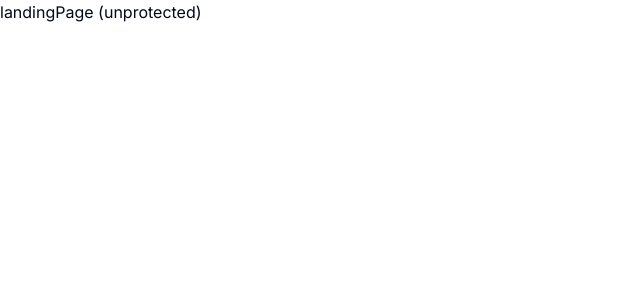
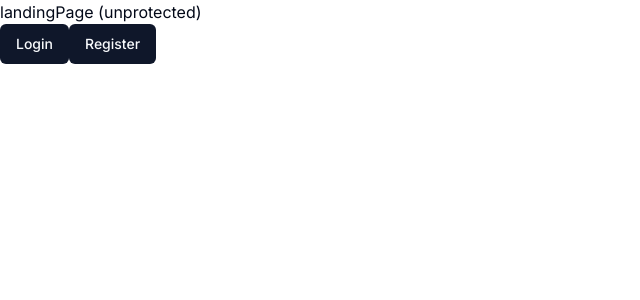
Before and after one commit to CodeZera11/AI-Image, a Next.js app: page / in a window 1280 px wide. Shown: the top 300 px of the page, without its empty margins (0-640 px from the left). Built offline with nearby package versions, Linux system fonts and the light colour scheme.

Commit message:
completed authentication through clerk

```diff
--- /dev/null
+++ b/app/(auth)/(routes)/layout.tsx
@@ -0,0 +1,15 @@
+
+
+const AuthLayout = (
+    { children }: {
+        children: React.ReactNode
+    }
+) => {
+    return (
+        <div className="flex items-center justify-center h-full">
+            {children}
+        </div>
+    )
+}
+
+export default AuthLayout
--- /dev/null
+++ b/app/(auth)/(routes)/sign-in/[[...sign-in]]/page.tsx
@@ -0,0 +1,5 @@
+import { SignIn } from "@clerk/nextjs";
+
+export default function Page() {
+  return <SignIn />;
+}
--- /dev/null
+++ b/app/(auth)/(routes)/sign-up/[[...sign-up]]/page.tsx
@@ -0,0 +1,5 @@
+import { SignUp } from "@clerk/nextjs";
+
+export default function Page() {
+  return <SignUp />;
+}
--- a/app/(dashboard)/(routes)/dashboard/page.tsx
+++ b/app/(dashboard)/(routes)/dashboard/page.tsx
@@ -1,8 +1,12 @@
+import { UserButton } from '@clerk/nextjs'
 import React from 'react'
 
 const DashboardPage = () => {
     return (
-        <div>DashboardPage (protected)</div>
+        <div>
+            <div>DashboardPage (protected)</div>
+            <UserButton afterSignOutUrl='/' />
+        </div>
     )
 }
 
--- a/app/(landing)/page.tsx
+++ b/app/(landing)/page.tsx
@@ -1,8 +1,18 @@
 import React from 'react'
+import { Button } from '@/components/ui/button'
+import Link from 'next/link'
 
 const LandingPage = () => {
     return (
-        <div>landingPage (unprotected)</div>
+        <div>
+            <div>landingPage (unprotected)</div>
+            <Link href={"/sign-in"}>
+                <Button>Login</Button>
+            </Link>
+            <Link href={"/sign-up"}>
+                <Button>Register</Button>
+            </Link>
+        </div>
     )
 }
 
--- a/app/globals.css
+++ b/app/globals.css
@@ -1,6 +1,12 @@
 @tailwind base;
 @tailwind components;
 @tailwind utilities;
+
+html,
+body,
+:root {
+  height: 100%;
+}
 
 @layer base {
   :root {
--- a/app/layout.tsx
+++ b/app/layout.tsx
@@ -1,12 +1,13 @@
 import './globals.css'
 import type { Metadata } from 'next'
 import { Inter } from 'next/font/google'
+import { ClerkProvider } from '@clerk/nextjs'
 
 const inter = Inter({ subsets: ['latin'] })
 
 export const metadata: Metadata = {
-  title: 'Create Next App',
-  description: 'Generated by create next app',
+  title: 'AI-Image',
+  description: 'Convert your feelings into an AI generated Image',
 }
 
 export default function RootLayout({
@@ -15,8 +16,10 @@
   children: React.ReactNode
 }) {
   return (
-    <html lang="en">
-      <body className={inter.className}>{children}</body>
-    </html>
+    <ClerkProvider>
+      <html lang="en">
+        <body className={inter.className}>{children}</body>
+      </html>
+    </ClerkProvider>
   )
 }
--- a/package.json
+++ b/package.json
@@ -9,6 +9,7 @@
     "lint": "next lint"
   },
   "dependencies": {
+    "@clerk/nextjs": "^4.23.1",
     "@radix-ui/react-slot": "^1.0.2",
     "@types/node": "20.4.5",
     "@types/react": "18.2.17",
```
Also changed, not shown: middleware.ts (added, +9 -0 lines), 2 other files (tests, documents, lock files or other folders).
